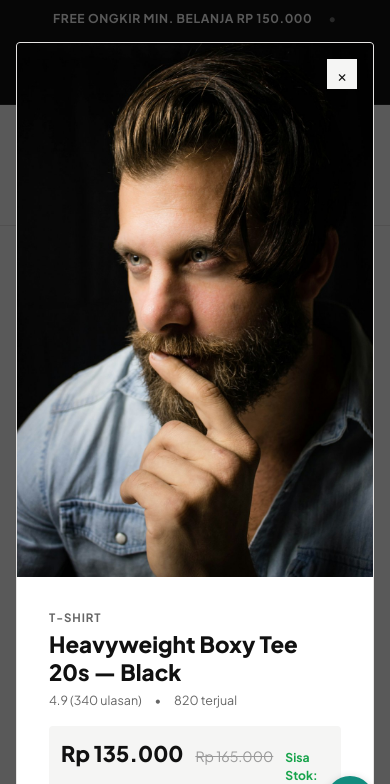
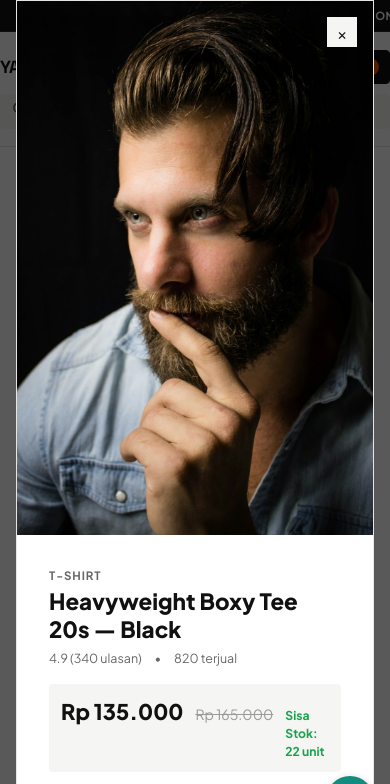
Before and after one commit to crownsakaaa/tessss, a website: page index.html in a window 390 px wide. Both pictures are taken after a click on the element "Heavyweight Boxy Tee 20s — Black". Shown: the top 784 px of the page. Drawn offline with Linux system fonts and the light colour scheme.

Commit message:
Add full mobile responsive design (480px and 768px breakpoints)

```diff
--- a/css/style.css
+++ b/css/style.css
@@ -1565,45 +1565,213 @@
 }
 
 /* ==========================================================================
-   RESPONSIVE DESIGN
+   RESPONSIVE DESIGN — TABLET & MOBILE
    ========================================================================== */
+
+/* --- Tablet (max 1024px) --- */
 @media (max-width: 1024px) {
   .products-grid {
     grid-template-columns: repeat(3, 1fr);
   }
 }
 
+/* --- Tablet portrait / large phone (max 768px) --- */
 @media (max-width: 768px) {
-  .products-grid {
-    grid-template-columns: repeat(2, 1fr);
-    gap: 1rem;
-  }
-
-  .product-detail-modal-window {
-    grid-template-columns: 1fr;
-  }
-
-  .checkout-grid {
-    grid-template-columns: 1fr;
-  }
-
+
+  /* Announcement bar: hide separators, stack neatly */
+  .bar-inner {
+    gap: 0.4rem;
+    font-size: 0.7rem;
+    justify-content: center;
+  }
+  .dot-sep {
+    display: none;
+  }
+
+  /* Navbar */
   .navbar-container {
     flex-wrap: wrap;
-  }
-
+    gap: 0.6rem;
+    padding: 0.6rem 0;
+  }
+  .brand-logo {
+    font-size: 1.2rem;
+  }
+  .brand-sub {
+    display: none;
+  }
   .search-wrapper {
     order: 3;
     max-width: 100%;
     width: 100%;
-  }
-
+    flex: none;
+  }
   .nav-btn-label {
     display: none;
   }
-
+  .btn-nav-action {
+    padding: 0.45rem 0.65rem;
+  }
+
+  /* Catalog section */
+  .main-content {
+    padding: 1.25rem 0 3rem;
+  }
+  .catalog-top-bar {
+    flex-direction: column;
+    align-items: flex-start;
+    gap: 0.6rem;
+  }
+  .catalog-heading {
+    font-size: 1.25rem;
+  }
+  .catalog-sort-box {
+    align-self: flex-end;
+  }
+  .category-filter-nav {
+    gap: 0.3rem;
+    margin-bottom: 1.25rem;
+  }
+  .category-pill {
+    font-size: 0.72rem;
+    padding: 0.4rem 0.75rem;
+  }
+
+  /* Product grid: 2 columns */
+  .products-grid {
+    grid-template-columns: repeat(2, 1fr);
+    gap: 0.75rem;
+  }
+  .product-card-content {
+    padding: 0.75rem;
+  }
+  .product-title {
+    font-size: 0.84rem;
+  }
+  .product-desc-preview {
+    display: none; /* hide excerpt on small screens */
+  }
+  .price-now {
+    font-size: 0.95rem;
+  }
+
+  /* Detail modal: single column, full height */
+  .modal-overlay {
+    align-items: flex-end;
+  }
+  .product-detail-modal-window {
+    grid-template-columns: 1fr;
+    border-radius: 16px 16px 0 0;
+    max-height: 92vh;
+    overflow-y: auto;
+  }
+
+  /* Cart & Wishlist drawer */
+  .cart-drawer {
+    width: 100%;
+    max-width: 100%;
+    border-radius: 16px 16px 0 0;
+    top: auto;
+    bottom: 0;
+    height: 90vh;
+  }
+
+  /* Checkout */
+  .checkout-grid {
+    grid-template-columns: 1fr;
+  }
+  .checkout-modal-window {
+    border-radius: 16px 16px 0 0;
+    height: 92vh;
+    max-height: 92vh;
+    margin-top: auto;
+    overflow-y: auto;
+  }
+
+  /* Footer */
   .footer-inner {
     flex-direction: column;
     align-items: flex-start;
+    gap: 1.5rem;
+  }
+  .footer-links {
+    flex-wrap: wrap;
+    gap: 0.75rem;
+  }
+}
+
+/* --- Small phone (max 480px) --- */
+@media (max-width: 480px) {
+
+  /* Announcement bar: single line, scroll */
+  .announcement-bar {
+    font-size: 0.68rem;
+    overflow-x: auto;
+    white-space: nowrap;
+    text-align: left;
+    padding: 0.45rem 1rem;
+  }
+  .bar-inner {
+    flex-wrap: nowrap;
+    justify-content: flex-start;
+    gap: 1rem;
+  }
+  .dot-sep {
+    display: inline;
+  }
+
+  /* Navbar: tighter */
+  .navbar-header {
+    padding: 0.5rem 0;
+  }
+  .brand-logo {
+    font-size: 1.1rem;
+  }
+  .search-input-box {
+    font-size: 0.82rem;
+    padding: 0.5rem 1.8rem 0.5rem 2rem;
+  }
+
+  /* Product grid: 2 tight columns */
+  .products-grid {
+    grid-template-columns: repeat(2, 1fr);
+    gap: 0.6rem;
+  }
+  .product-card-content {
+    padding: 0.6rem;
+  }
+  .product-title {
+    font-size: 0.8rem;
+  }
+  .btn-add-to-cart-card {
+    font-size: 0.72rem;
+    padding: 0.5rem 0.6rem;
+  }
+  .price-now {
+    font-size: 0.88rem;
+  }
+  .price-original {
+    font-size: 0.72rem;
+  }
+
+  /* Product detail modal: full screen */
+  .product-detail-modal-window {
+    max-height: 100vh;
+    border-radius: 0;
+  }
+
+  /* Cart drawer: full screen */
+  .cart-drawer {
+    height: 100vh;
+    border-radius: 0;
+  }
+
+  /* WA Section */
+  .wa-contact-title {
+    font-size: 1.4rem;
+  }
+  .wa-contact-section {
+    padding: 48px 0;
   }
 }
 
```
